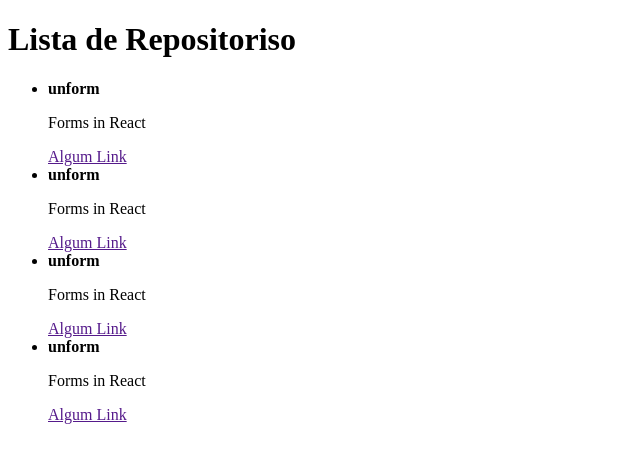
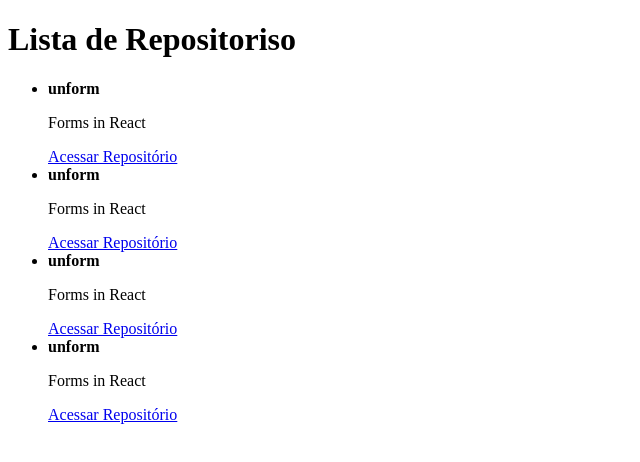
Before and after one commit to ThomasDixini/Estudos-React, a React app: page / in a window 1280 px wide. Shown: the top 462 px of the page, without its empty margins (0-640 px from the left). Built offline with nearby package versions, Linux system fonts and the light colour scheme.

Commit message:
Entendendo os conceitos de props, e criando um componente Filho

```diff
--- /dev/null
+++ b/src/components/RepositoryItem.jsx
@@ -0,0 +1,10 @@
+
+export function RepositoryItem(props){
+    return (
+            <li>
+                <strong>{props.repository.name}</strong>
+                <p>{props.repository.description}</p>
+                <a href={props.repository.link}>Acessar Repositório</a>
+            </li>
+    );
+}
--- a/src/components/RepositoryList.jsx
+++ b/src/components/RepositoryList.jsx
@@ -1,30 +1,21 @@
+import { RepositoryItem } from './RepositoryItem'
 
+const repository = {
+    name: 'unform',
+    description: 'Forms in React',
+    link: 'https://github.com/unform/unform'
+}
 
 export function RepositoryList(){
     return (
     <div>
         <h1>Lista de Repositoriso</h1>
         <ul>
-            <li>
-                <strong>unform</strong>
-                <p>Forms in React</p>
-                <a href="">Algum Link</a>
-            </li>
-            <li>
-                <strong>unform</strong>
-                <p>Forms in React</p>
-                <a href="">Algum Link</a>
-            </li>
-            <li>
-                <strong>unform</strong>
-                <p>Forms in React</p>
-                <a href="">Algum Link</a>
-            </li>
-            <li>
-                <strong>unform</strong>
-                <p>Forms in React</p>
-                <a href="">Algum Link</a>
-            </li>
+
+            <RepositoryItem repository={repository} />
+            <RepositoryItem repository={repository} />
+            <RepositoryItem repository={repository} />
+            <RepositoryItem repository={repository} />
 
         </ul>
     </div> );
```
